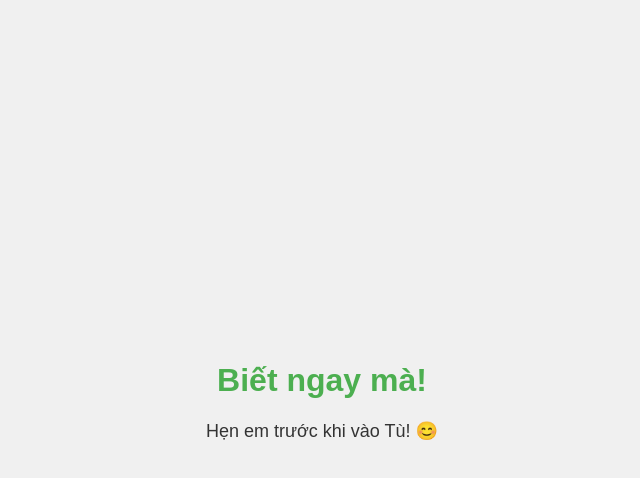
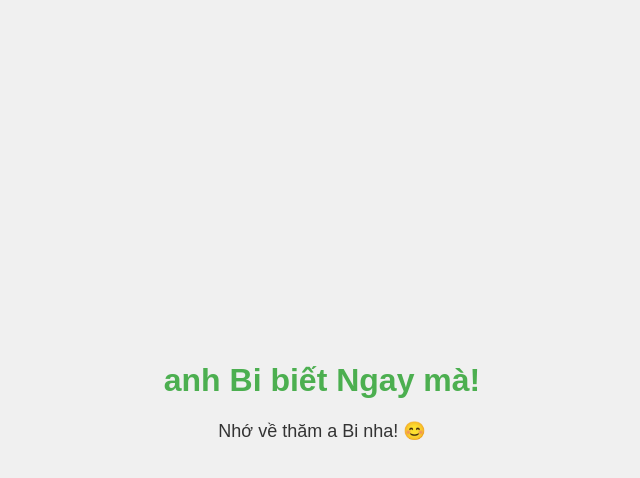
Before and after one commit to louisqarbi/test, a plain HTML site: page index.html in a window 1280 px wide. Both pictures are taken after a click on the button "Tất nhiên rồi!!!". Shown: the whole page, without its empty margins (318-958 px from the left). Drawn offline with Linux system fonts and the light colour scheme.

Commit message:
Update index.html

```diff
--- a/index.html
+++ b/index.html
@@ -14,8 +14,8 @@
     </div>
 
     <div class="container" id="congratsContainer" style="display: none;">
-        <h1>Biết ngay mà!</h1>
-        <p>Hẹn em trước khi vào Tù! 😊</p>
+        <h1>anh Bi biết Ngay mà!</h1>
+        <p>Nhớ về thăm a Bi nha! 😊</p>
     </div>
 
     <!-- Modal Popup for No button -->
```
